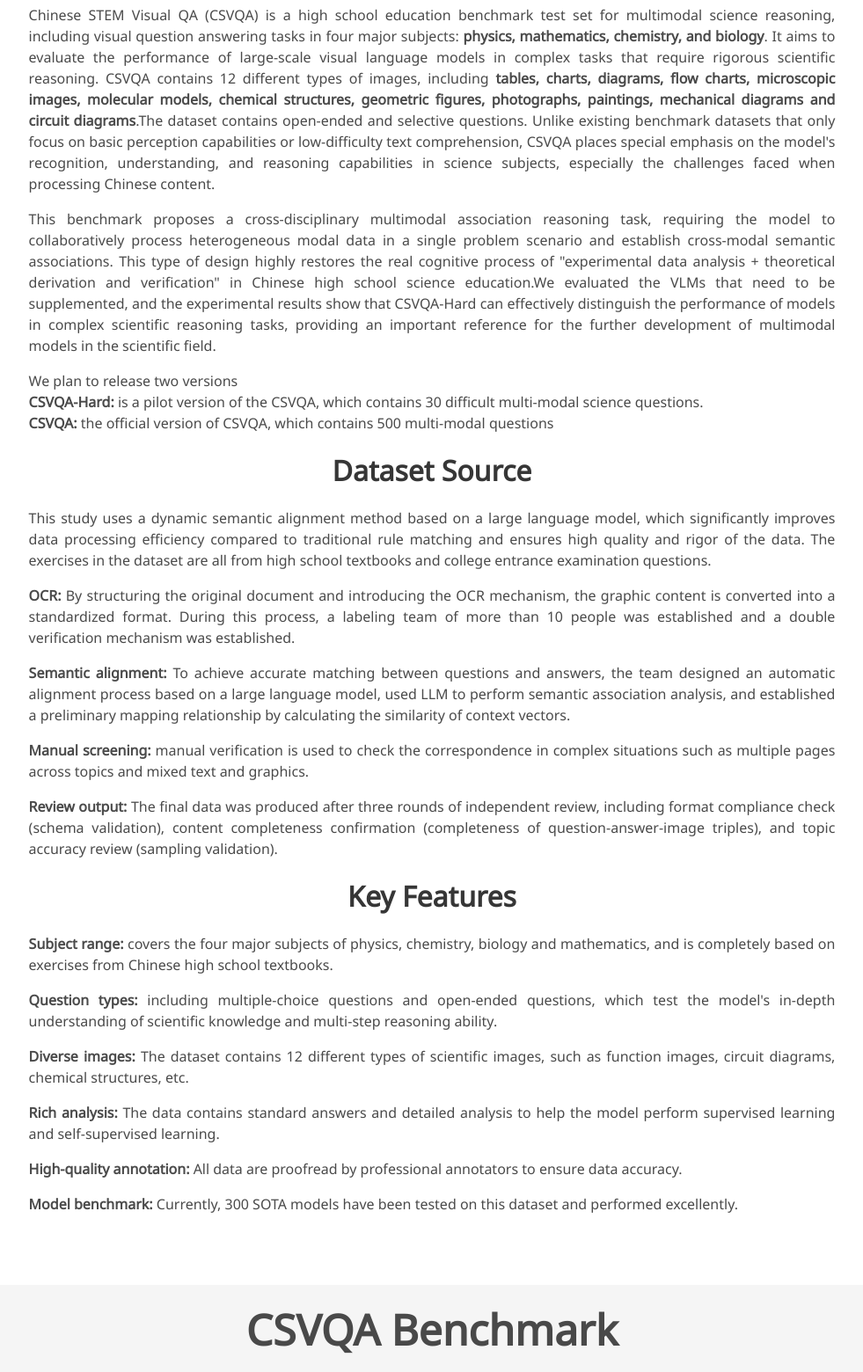
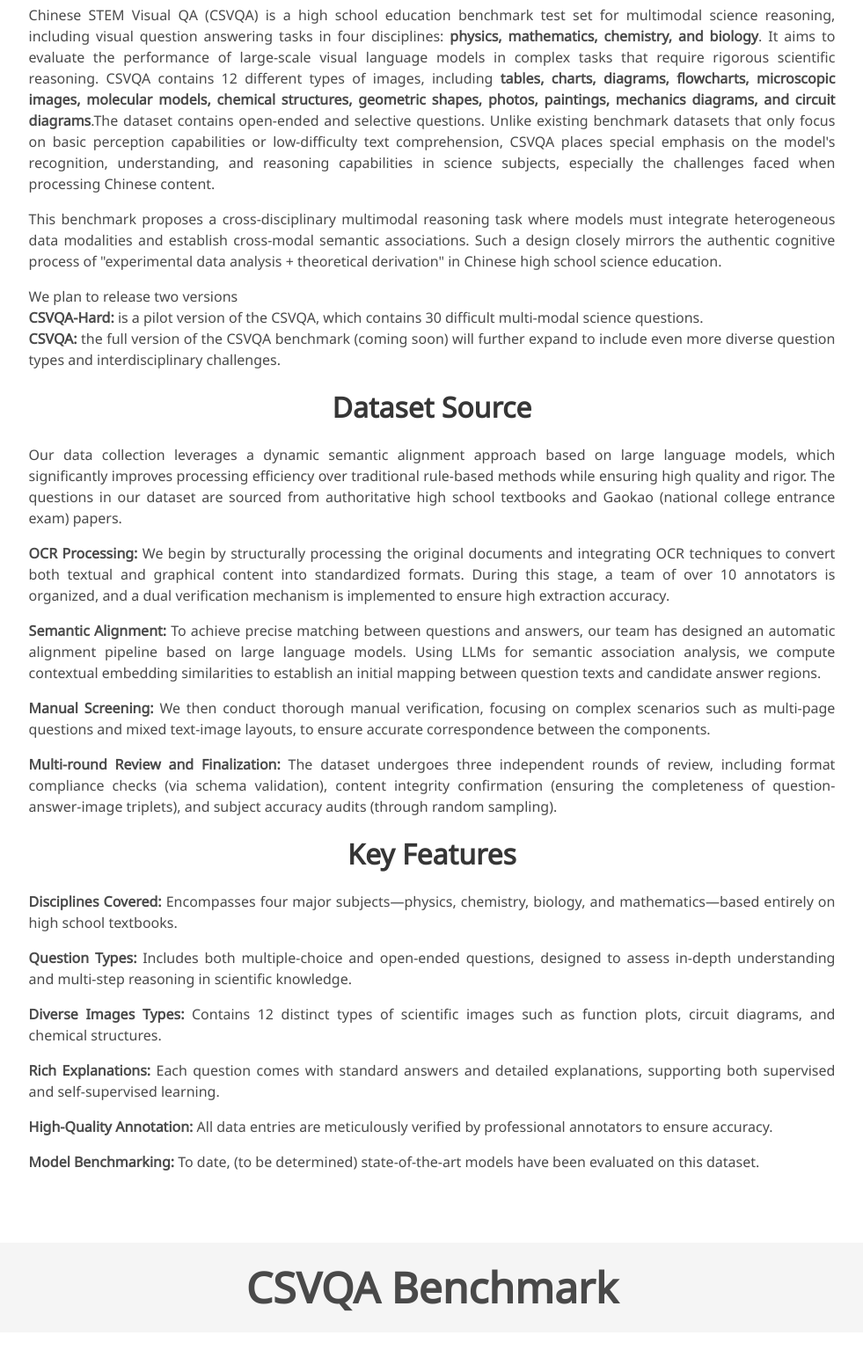
Before and after one commit to csvqa-benchmark/csvqa-benchmark.github.io, a plain HTML site: page index.html in a window 1280 px wide. Shown: the part 684-2244 px from the top of the page at 88% size, without its empty margins (149-1130 px from the left). Drawn offline with nearby package versions, Linux system fonts and the light colour scheme; a script that the page names is missing; some icons are missing; a web font is replaced by a local one.

Commit message:
update index.html

```diff
--- a/index.html
+++ b/index.html
@@ -61,7 +61,7 @@
                   <span class="link-block">
                     <a href="https://csvqa-benchmark.github.io" class="external-link button is-normal is-rounded is-dark">
                       <span class="icon" style="font-size:18px">🤗</span>
-                      <span>CSVQA</span>
+                      <span>CSVQA(Comming Soon)</span>
                     </a>
                   </span>
                   <span class="link-block">
@@ -89,47 +89,47 @@
             <h2 class="title is-3">🔔News</h2>
             <div class="content has-text-justified">
               <p>
-                <b>🔥[Comming soon]: Release CSVQA benchmark and publish sub-domain model evaluation results</b>
+                <b>🔥[Coming Soon]: Release the CSVQA benchmark and publish evaluation results for sub-domain models.</b>
               </p>
               <p>
-                <b>🔥[2025-03-18]: We open sourced our benckmark dataset on huggingface <a href="https://huggingface.co/datasets/Skywork/CSVQA-hard"><b>CSVQA-hard</b></a>. And added some models performance on the <a href="#leaderboard">Leaderboard</a></b>
+                <b>🔥[2025-03-18]: We open sourced our benckmark dataset on huggingface <a href="https://huggingface.co/datasets/Skywork/CSVQA-hard"><b>CSVQA-hard</b></a>. added initial model performance results to the <a href="#leaderboard">Leaderboard.</a></b>
               </p>
             </div>
             <h2 class="title is-3">Introduction</h2>
             <div class="content has-text-justified">
               <p>
-               Chinese STEM Visual QA (CSVQA) is a high school education benchmark test set for multimodal science reasoning, including visual question answering tasks in four major subjects: <b>physics, mathematics, chemistry, and biology</b>. It aims to evaluate the performance of large-scale visual language models in complex tasks that require rigorous scientific reasoning. CSVQA contains 12 different types of images, including <b>tables, charts, diagrams, flow charts, microscopic images, molecular models, chemical structures, geometric figures, photographs, paintings, mechanical diagrams and circuit diagrams</b>.The dataset contains open-ended and selective questions. Unlike existing benchmark datasets that only focus on basic perception capabilities or low-difficulty text comprehension, CSVQA places special emphasis on the model's recognition, understanding, and reasoning capabilities in science subjects, especially the challenges faced when processing Chinese content.
+               Chinese STEM Visual QA (CSVQA) is a high school education benchmark test set for multimodal science reasoning, including visual question answering tasks in four disciplines: <b>physics, mathematics, chemistry, and biology</b>. It aims to evaluate the performance of large-scale visual language models in complex tasks that require rigorous scientific reasoning. CSVQA contains 12 different types of images, including <b>tables, charts, diagrams, flowcharts, microscopic images, molecular models, chemical structures, geometric shapes, photos, paintings, mechanics diagrams, and circuit diagrams</b>.The dataset contains open-ended and selective questions. Unlike existing benchmark datasets that only focus on basic perception capabilities or low-difficulty text comprehension, CSVQA places special emphasis on the model's recognition, understanding, and reasoning capabilities in science subjects, especially the challenges faced when processing Chinese content.
               </p>
               <p>
-                  This benchmark proposes a cross-disciplinary multimodal association reasoning task, requiring the model to collaboratively process heterogeneous modal data in a single problem scenario and establish cross-modal semantic associations. This type of design highly restores the real cognitive process of "experimental data analysis + theoretical derivation and verification" in Chinese high school science education.We evaluated the VLMs that need to be supplemented, and the experimental results show that CSVQA-Hard can effectively distinguish the performance of models in complex scientific reasoning tasks, providing an important reference for the further development of multimodal models in the scientific field.
+                This benchmark proposes a cross-disciplinary multimodal reasoning task where models must integrate heterogeneous data modalities and establish cross-modal semantic associations. Such a design closely mirrors the authentic cognitive process of "experimental data analysis + theoretical derivation" in Chinese high school science education.
               </p>
               <p>
                 We plan to release two versions
                 <br>
                 <b>CSVQA-Hard:</b> is a pilot version of the CSVQA, which contains 30 difficult multi-modal science questions.
                 <br>
-                <b>CSVQA:</b> the official version of CSVQA, which contains 500 multi-modal questions
+                <b>CSVQA:</b> the full version of the CSVQA benchmark (coming soon) will further expand to include even more diverse question types and interdisciplinary challenges.
               </p>
             </div>
             <h2 class="title is-3">Dataset Source</h2>
             <div class="content has-text-justified">
               <p>
-                  This study uses a dynamic semantic alignment method based on a large language model, which significantly improves data processing efficiency compared to traditional rule matching and ensures high quality and rigor of the data. The exercises in the dataset are all from high school textbooks and college entrance examination questions.
+                Our data collection leverages a dynamic semantic alignment approach based on large language models, which significantly improves processing efficiency over traditional rule-based methods while ensuring high quality and rigor. The questions in our dataset are sourced from authoritative high school textbooks and Gaokao (national college entrance exam) papers.
               </p>
-              <p><b>OCR:</b> By structuring the original document and introducing the OCR mechanism, the graphic content is converted into a standardized format. During this process, a labeling team of more than 10 people was established and a double verification mechanism was established.</p>
-              <p><b>Semantic alignment:</b> To achieve accurate matching between questions and answers, the team designed an automatic alignment process based on a large language model, used LLM to perform semantic association analysis, and established a preliminary mapping relationship by calculating the similarity of context vectors.</p>
-              <p><b>Manual screening:</b> manual verification is used to check the correspondence in complex situations such as multiple pages across topics and mixed text and graphics.</p>
-              <p><b>Review output:</b> The final data was produced after three rounds of independent review, including format compliance check (schema validation), content completeness confirmation (completeness of question-answer-image triples), and topic accuracy review (sampling validation).</p>
+              <p><b>OCR Processing:</b> We begin by structurally processing the original documents and integrating OCR techniques to convert both textual and graphical content into standardized formats. During this stage, a team of over 10 annotators is organized, and a dual verification mechanism is implemented to ensure high extraction accuracy.</p>
+              <p><b>Semantic Alignment:</b> To achieve precise matching between questions and answers, our team has designed an automatic alignment pipeline based on large language models. Using LLMs for semantic association analysis, we compute contextual embedding similarities to establish an initial mapping between question texts and candidate answer regions.</p>
+              <p><b>Manual Screening:</b> We then conduct thorough manual verification, focusing on complex scenarios such as multi-page questions and mixed text-image layouts, to ensure accurate correspondence between the components.</p>
+              <p><b>Multi-round Review and Finalization:</b> The dataset undergoes three independent rounds of review, including format compliance checks (via schema validation), content integrity confirmation (ensuring the completeness of question-answer-image triplets), and subject accuracy audits (through random sampling).</p>
             </div>
             <h2 class="title is-3">Key Features</h2>
             <div class="content has-text-justified">
               <p>
-                <p><b>Subject range:</b> covers the four major subjects of physics, chemistry, biology and mathematics, and is completely based on exercises from Chinese high school textbooks.</p>
-                <p><b>Question types:</b> including multiple-choice questions and open-ended questions, which test the model's in-depth understanding of scientific knowledge and multi-step reasoning ability.</p>
-                <p><b>Diverse images:</b> The dataset contains 12 different types of scientific images, such as function images, circuit diagrams, chemical structures, etc.</p>
-                <p><b>Rich analysis:</b> The data contains standard answers and detailed analysis to help the model perform supervised learning and self-supervised learning.</p>
-                <p><b>High-quality annotation:</b> All data are proofread by professional annotators to ensure data accuracy.</p>
-                <p><b>Model benchmark:</b> Currently, 300 SOTA models have been tested on this dataset and performed excellently.</p>
+                <p><b>Disciplines Covered:</b> Encompasses four major subjects—physics, chemistry, biology, and mathematics—based entirely on high school textbooks.</p>
+                <p><b>Question Types:</b> Includes both multiple-choice and open-ended questions, designed to assess in-depth understanding and multi-step reasoning in scientific knowledge.</p>
+                <p><b>Diverse Images Types:</b> Contains 12 distinct types of scientific images such as function plots, circuit diagrams, and chemical structures.</p>
+                <p><b>Rich Explanations:</b> Each question comes with standard answers and detailed explanations, supporting both supervised and self-supervised learning.</p>
+                <p><b>High-Quality Annotation:</b> All data entries are meticulously verified by professional annotators to ensure accuracy.</p>
+                <p><b>Model Benchmarking:</b> To date, (to be determined) state-of-the-art models have been evaluated on this dataset.</p>
               </p>
             </div>
           </div>
@@ -208,7 +208,7 @@
             <h2 class="title is-3" id="leaderboard">Leaderboard on CSVQA</h2>
             <div class="content has-text-centered">
               <p>
-                Accuracy scores on the CSVQA(500 examples)
+                Accuracy scores on the CSVQA(Comming Soon)
               </p>
             </div>
             <table class="js-sort-table" id="results">
@@ -249,8 +249,8 @@
         <h2 class="title is-3 has-text-centered">BibTeX</h2>
         <pre><code>
           @misc{skyvl2025csvqa,
-            title={CSVQA: Chinese Science Visual Question Answering},
-            author={Skywork VL Team},
+            title={CSVQA: Chinese STEM Visual Question Answering},
+            author={Skywork-VL Team},
             year={2025},
             month={March},
             howpublished={\url{https://huggingface.co/Skywork}},
@@ -271,6 +271,5 @@
         </div>
       </div>
     </footer>
-
   </body>
 </html>
```
